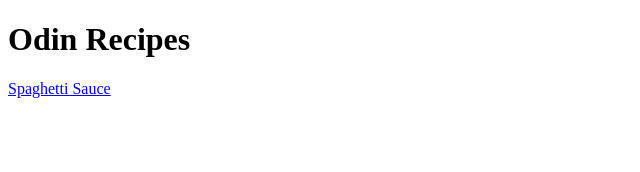
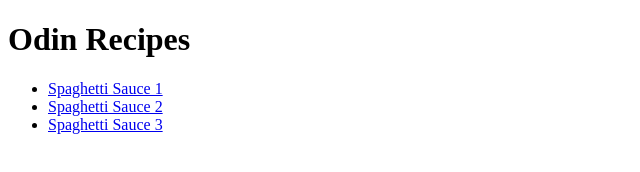
Before and after one commit to Ivy-Ding/odin-recipes, a plain HTML site: page index.html in a window 1280 px wide. Shown: the whole page, without its empty margins (0-640 px from the left). Drawn offline with Linux system fonts and the light colour scheme.

Commit message:
Add placeholder recipe links in index

```diff
--- a/index.html
+++ b/index.html
@@ -8,7 +8,11 @@
 
 <body>
     <h1>Odin Recipes</h1>
-    <a href="recipes/spaghetti-sauce.html">Spaghetti Sauce</a>
+    <ul>
+        <li><a href="recipes/spaghetti-sauce.html">Spaghetti Sauce 1</a></li>
+        <li><a href="recipes/spaghetti-sauce.html">Spaghetti Sauce 2</a></li>
+        <li><a href="recipes/spaghetti-sauce.html">Spaghetti Sauce 3</a></li>
+    </ul>
 </body>
 
 </html>
```
